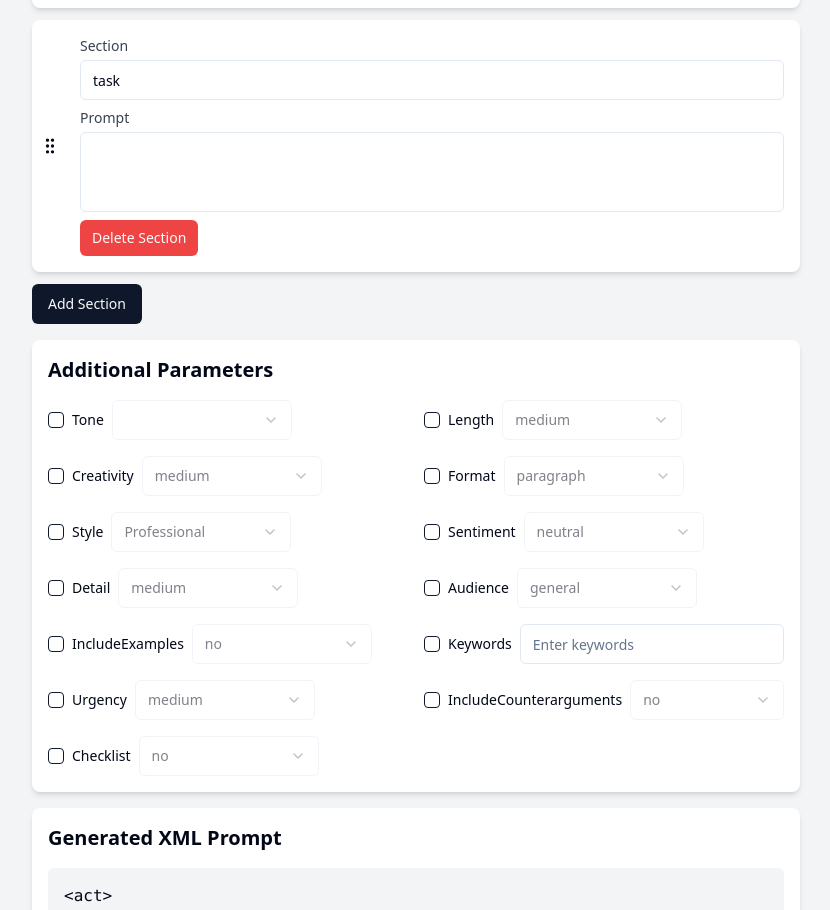
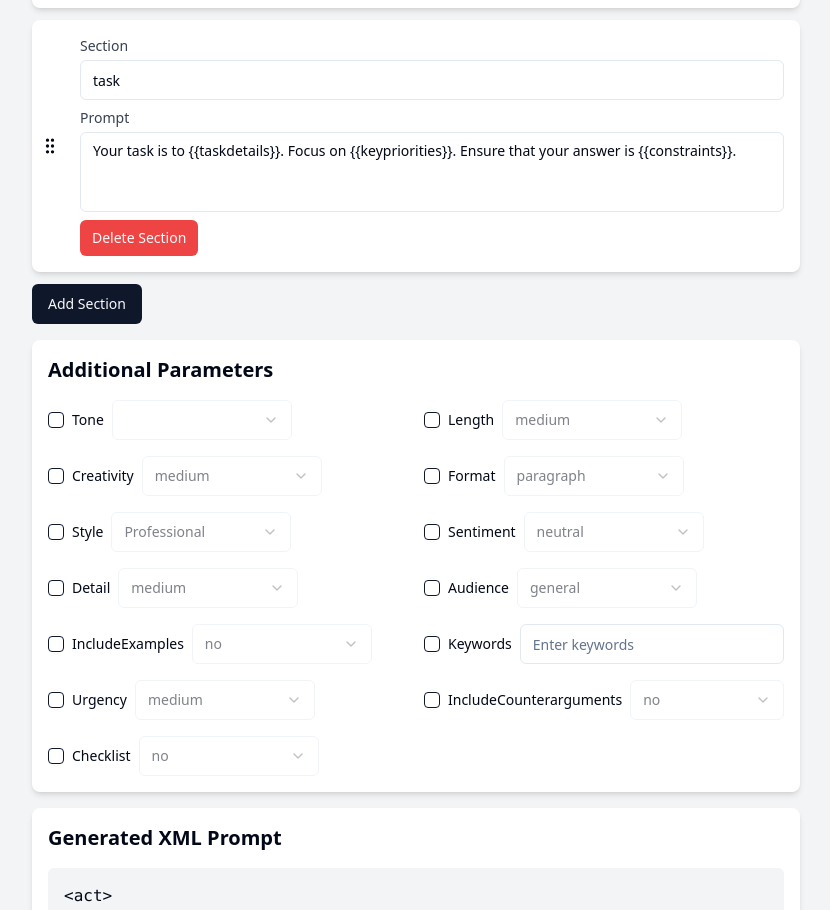
Before and after one commit to daithimurray/xmlprompttool, a React (Vite) app: page / in a window 1280 px wide. Shown: the part 980-1890 px from the top of the page, without its empty margins (224-1054 px from the left). Built offline with nearby package versions, Linux system fonts and the light colour scheme.

Commit message:
Update default task prompt
Changed the default text in the task section of the PromptBuilder component to:
"Your task is to {{taskdetails}}. Focus on {{keypriorities}}. Ensure that your answer is {{constraints}}."
[skip gpt_engineer]

```diff
--- a/src/pages/Index.jsx
+++ b/src/pages/Index.jsx
@@ -11,7 +11,7 @@ const Index = () => {
       sections: [
         { name: 'act', defaultPrompt: 'You are a {{jobtitle}} with {{yearsofexperience}} in {{industry}}. You specialize in {{expertiseskills}} and communicate in a {{tonestyle}} manner. Your goal is to {{primaryobjective}}.' },
         { name: 'context', defaultPrompt: 'The following context is relevant to this task: {{contextdetails}}. \n\nConsider previous discussions, existing knowledge, and any necessary constraints when generating responses. If any assumptions are made, clarify them explicitly. If you need any further context to give the best / most valuable output - please ask me relevant questions.' },
-        { name: 'task', defaultPrompt: '' }
+        { name: 'task', defaultPrompt: 'Your task is to {{taskdetails}}. Focus on {{keypriorities}}. Ensure that your answer is {{constraints}}.' }
       ],
       helpText: 'Act: Define the specific role, profession, or character the AI should embody (e.g., "Act as a marketing expert").\nContext: Provide relevant background information and circumstances.\nTask: Clearly state what you want the AI to do or accomplish.'
     },
```
